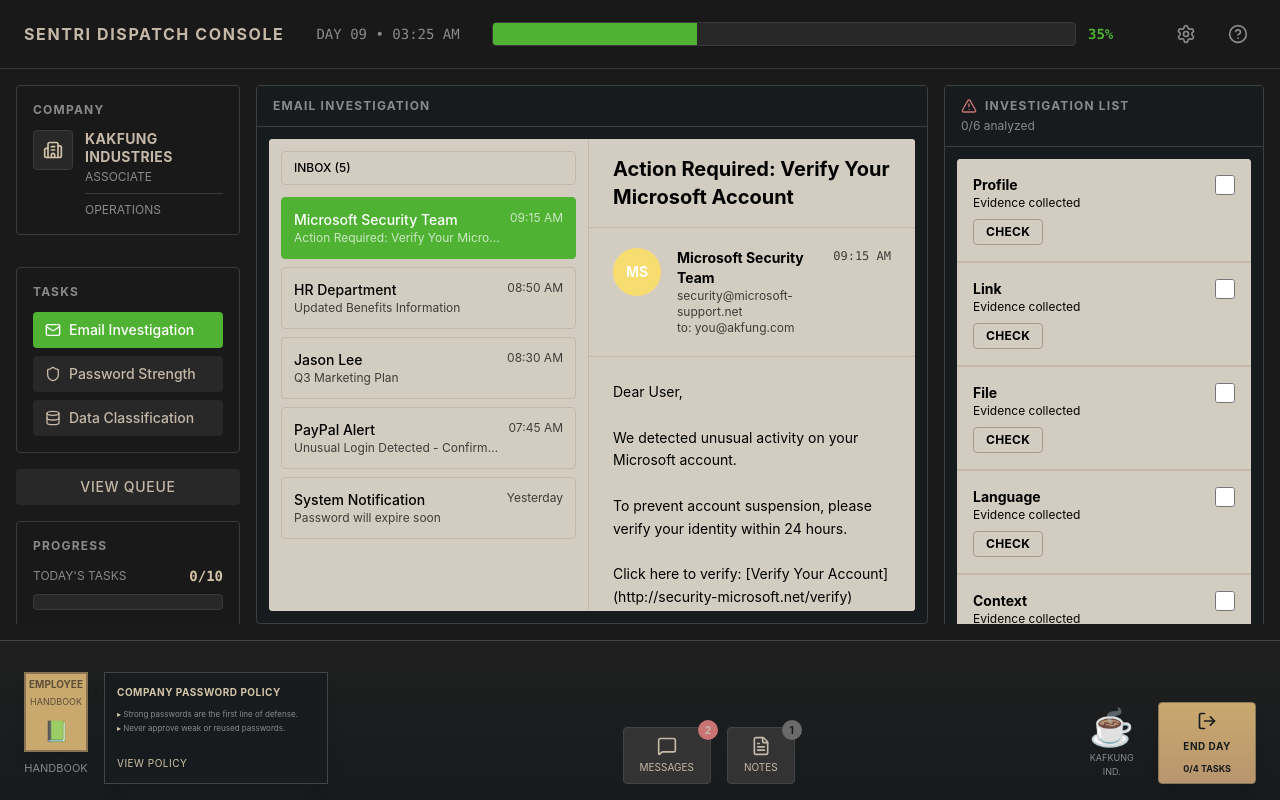
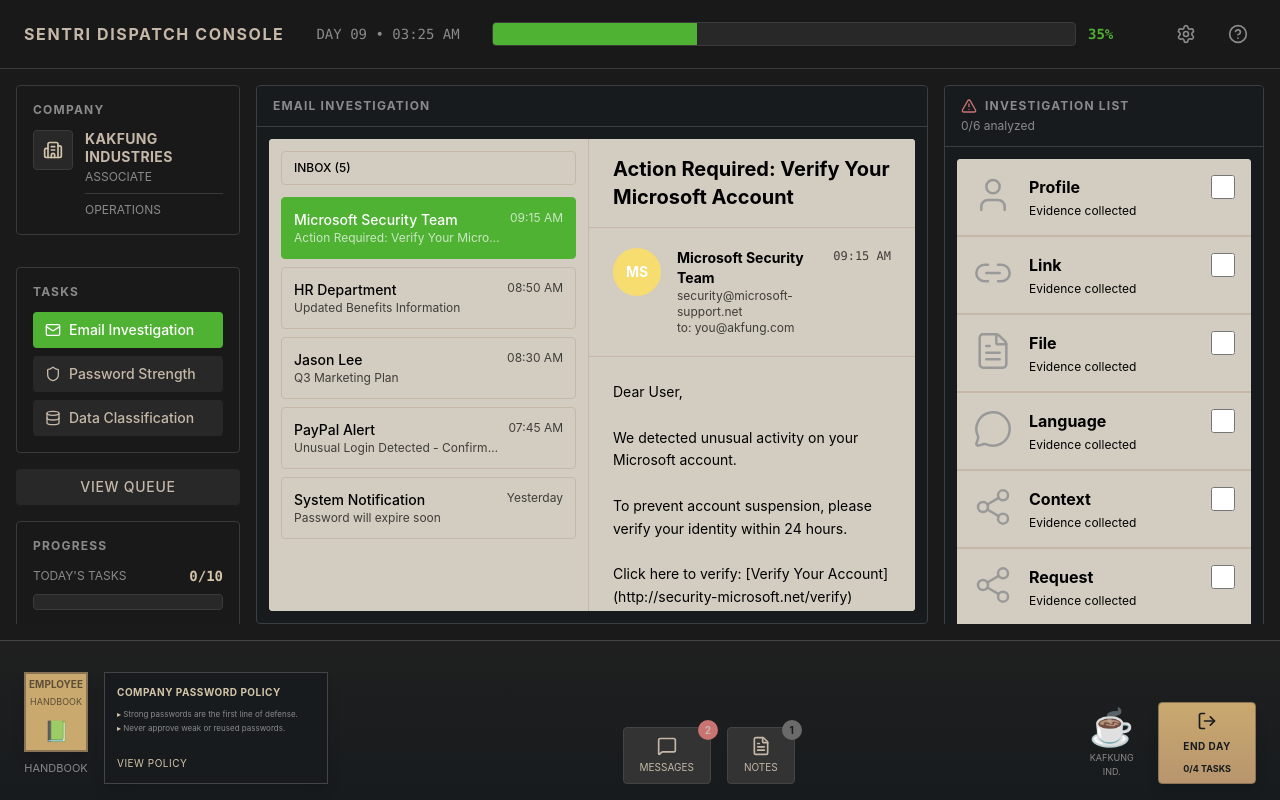
Before and after one commit to wembyirving1101/Deploy-a-sentri, a Next.js app: page / in a window 1280 px wide. Built offline with nearby package versions, Linux system fonts and the light colour scheme.

Commit message:
feat: add icons to InvestigationPanel items and update layout
Co-authored-by: wembyirving1101 <218600463+wembyirving1101@users.noreply.github.com>

```diff
--- a/components/InvestigationPanel.tsx
+++ b/components/InvestigationPanel.tsx
@@ -1,4 +1,4 @@
-import { AlertTriangle } from 'lucide-react'
+import { AlertTriangle, User, Link2, FileText, MessageCircle, Share2 } from 'lucide-react'
 import { InvestigationCategory } from '@/lib/types'
 
 interface InvestigationPanelProps {
@@ -35,30 +35,43 @@ export default function InvestigationPanel({
       <div className="flex-1 flex flex-col overflow-hidden bg-[#d3cdc1] m-3 rounded">
         {/* Investigation items container - no gaps */}
         <div className="flex-1 overflow-y-auto">
-          {investigationList.map((item, index) => (
+          {investigationList.map((item, index) => {
+            const iconMap = {
+              profile: <User size={40} className="text-[#999] flex-shrink-0" strokeWidth={1.5} />,
+              link: <Link2 size={40} className="text-[#999] flex-shrink-0" strokeWidth={1.5} />,
+              file: <FileText size={40} className="text-[#999] flex-shrink-0" strokeWidth={1.5} />,
+              language: <MessageCircle size={40} className="text-[#999] flex-shrink-0" strokeWidth={1.5} />,
+              context: <Share2 size={40} className="text-[#999] flex-shrink-0" strokeWidth={1.5} />,
+              request: <Share2 size={40} className="text-[#999] flex-shrink-0" strokeWidth={1.5} />,
+            }
+
+            return (
               <div
                 key={item.id}
-              className={`bg-[#d3cdc1] p-4 flex items-start justify-between gap-3 ${index !== investigationList.length - 1 ? 'border-b-2 border-[#c5b8a8]' : ''}`}
+                className={`bg-[#d3cdc1] p-4 flex items-start justify-between gap-4 ${index !== investigationList.length - 1 ? 'border-b-2 border-[#c5b8a8]' : ''}`}
               >
+                <div className="flex gap-4 flex-1 min-w-0">
+                  <div className="flex-shrink-0">
+                    {iconMap[item.id as keyof typeof iconMap]}
+                  </div>
                   <div className="flex-1 min-w-0">
-                <p className="text-sm font-bold text-[#000000]">{item.label}</p>
+                    <p className="text-base font-bold text-[#000000] mb-1">{item.label}</p>
                     {item.hasEvidence && (
                       <p className="text-xs text-[#000000]">Evidence collected</p>
                     )}
-                <button className="mt-2 py-1 px-3 rounded font-bold text-xs uppercase tracking-wide transition-colors bg-[#d3cdc1] text-[#000000] border border-[#a89a8a] hover:bg-[#cbc0b5]">
-                  Check
-                </button>
+                  </div>
                 </div>
                 <div className="flex-shrink-0">
                   <input
                     type="checkbox"
                     checked={item.checked}
                     onChange={() => onCheckboxChange?.(item.id)}
-                  className="w-5 h-5 cursor-pointer bg-[#c1b5a8] border-2 border-[#a89a8a]"
+                    className="w-6 h-6 cursor-pointer bg-[#c1b5a8] border-2 border-[#a89a8a] rounded"
                   />
                 </div>
               </div>
-          ))}
+            )
+          })}
         </div>
 
         {/* Contact People Button */}
```
Lines whose indentation alone changed are shown as unchanged.
